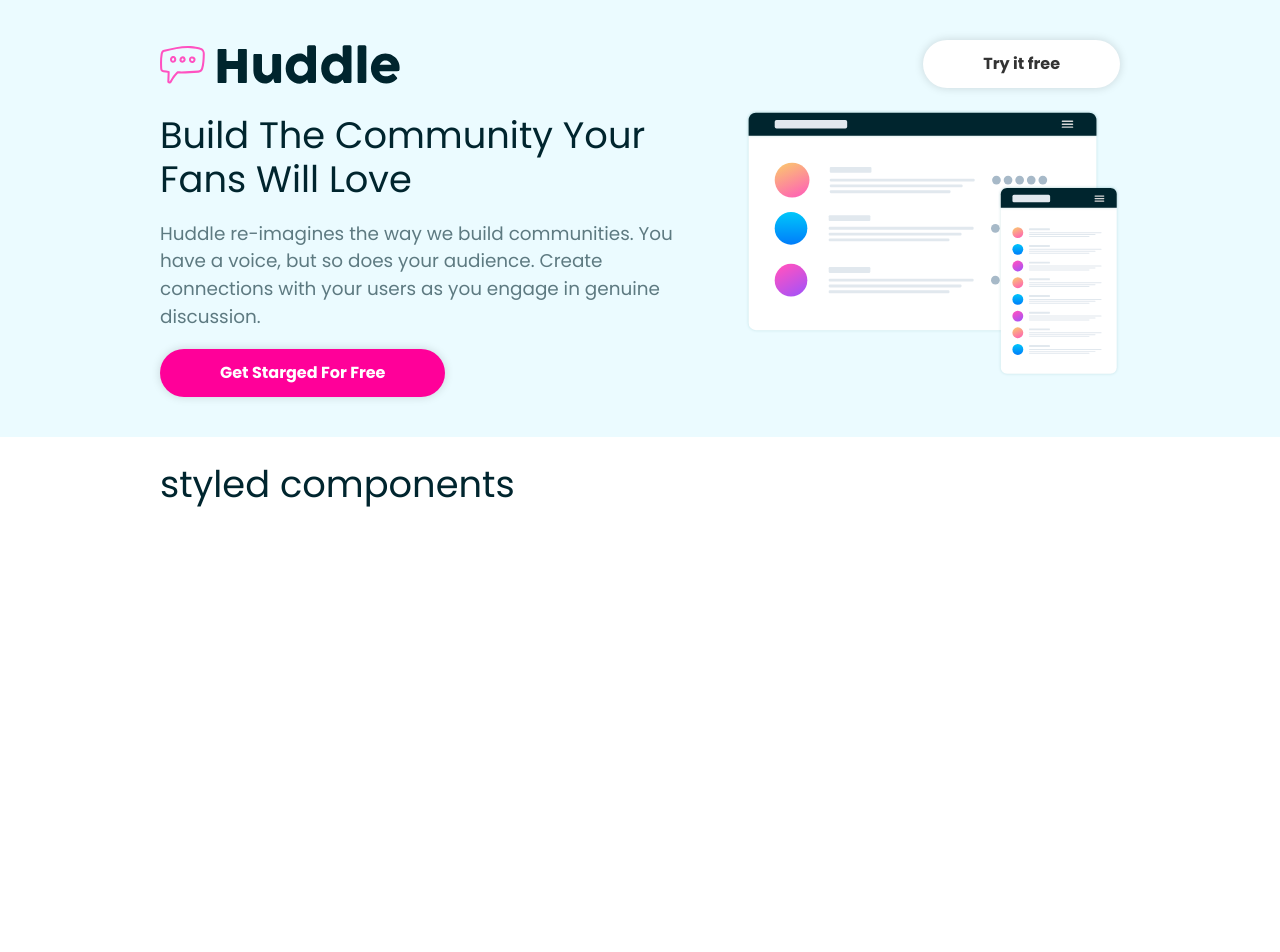
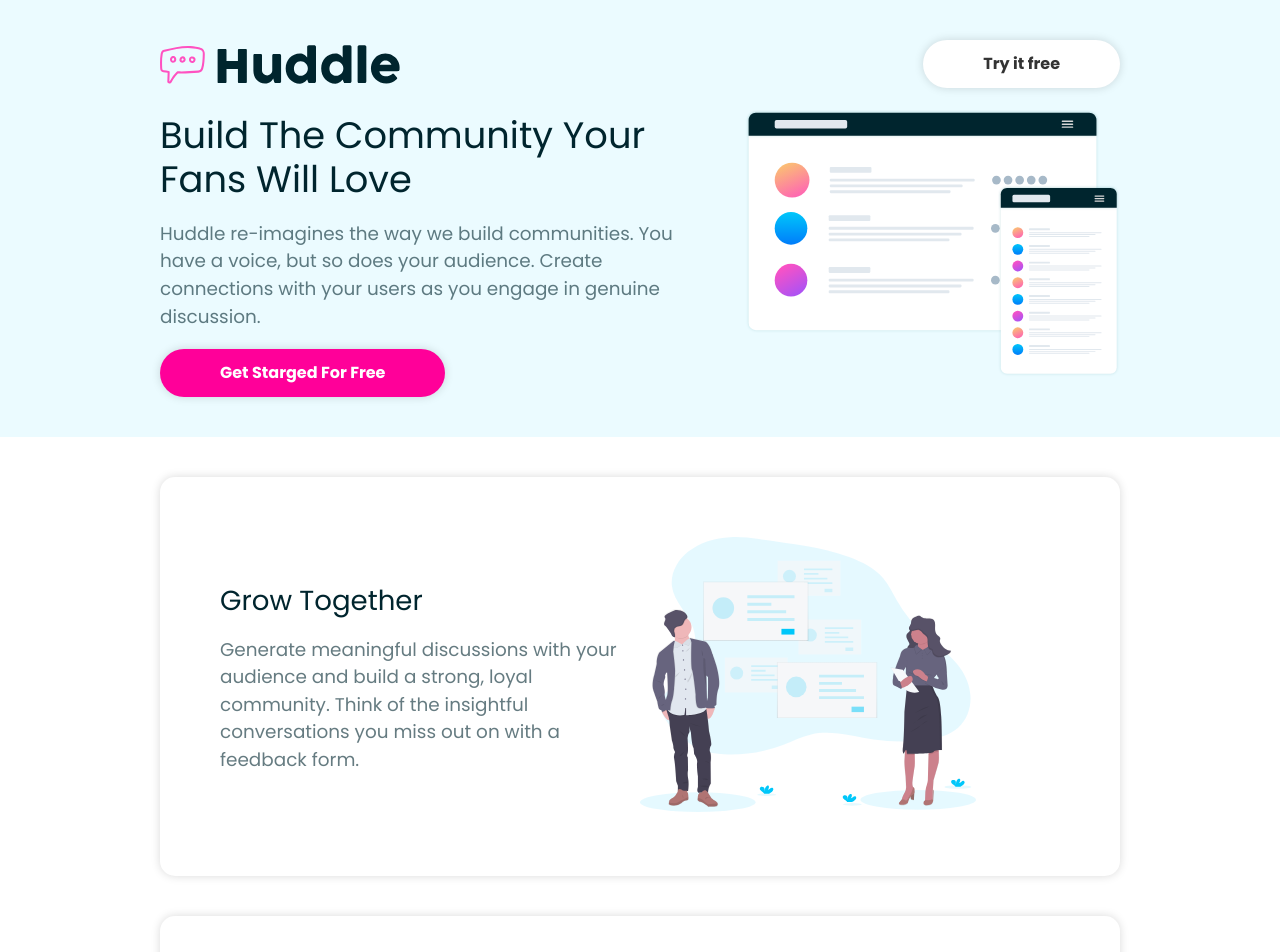
Before and after one commit to react-custom-projects/styled-components, a React app: page / in a window 1280 px wide. Shown: the top 952 px of the page. Before the commit the page ends 800 px from the top, so only its background shows below. Built offline with nearby package versions, Linux system fonts and the light colour scheme.

Commit message:
add card component

```diff
--- a/src/App.jsx
+++ b/src/App.jsx
@@ -7,12 +7,13 @@ import { ErrorBoundary } from 'react-error-boundary';
 //error boundary fallback
 import ErrorBoundaryFallback from './js/generic/ErrorBoundaryFallback';
 //constants
-import { theme } from './js/constants/Constants';
+import { theme, content } from './js/constants/Constants';
 //styles
 import GlobalStyles from './js/components/styles/Global';
 import { Container } from './js/components/styles/Container.styled';
 //components
 import Header from './js/components/Header';
+import Card from './js/components/shared/Card';
 
 const App = () => (
 	<ThemeProvider theme={theme}>
@@ -26,7 +27,9 @@ const App = () => (
 		>
 			<Header />
 			<Container>
-				<h1>styled components</h1>
+				{content.map((el) => (
+					<Card key={el.id} id={el.id} title={el.title} body={el.body} image={el.image} />
+				))}
 			</Container>
 		</ErrorBoundary>
 	</ThemeProvider>
--- /dev/null
+++ b/src/js/components/shared/Card.jsx
@@ -0,0 +1,17 @@
+import React from 'react';
+//styles
+import { StyledCard } from '../styles/Card.styled';
+
+const Card = ({ id, title, body, image }) => (
+	<StyledCard layout={id % 2 === 0 && 'row-reverse'}>
+		<div>
+			<h2>{title}</h2>
+			<p>{body}</p>
+		</div>
+		<div>
+			<img src={image} alt={title} />
+		</div>
+	</StyledCard>
+);
+
+export default Card;
--- /dev/null
+++ b/src/js/components/styles/Card.styled.js
@@ -0,0 +1,24 @@
+import styled from 'styled-components';
+
+export const StyledCard = styled.div`
+	display: flex;
+	flex-direction: ${({ layout }) => layout || 'row'};
+	align-items: center;
+	background-color: #ffffff;
+	border-radius: 15px;
+	box-shadow: 0 0 10px rgba(0, 0, 0, 0.15);
+	margin: 40px 0;
+	padding: 60px;
+
+	& > div {
+		flex: 1;
+	}
+
+	@media (max-width: ${({ theme: { mobile } }) => mobile}) {
+		flex-direction: column;
+	}
+
+	img {
+		width: 80%;
+	}
+`;
--- a/src/js/constants/Constants.js
+++ b/src/js/constants/Constants.js
@@ -1,3 +1,8 @@
+//images
+import growTogetherImage from '../../assets/images/illustration-grow-together.svg';
+import flowingConversationImage from '../../assets/images/illustration-flowing-conversation.svg';
+import yourUsersImage from '../../assets/images/illustration-your-users.svg';
+
 export const theme = {
 	colors: {
 		header: '#ebfbff',
@@ -6,3 +11,24 @@ export const theme = {
 	},
 	mobile: '768px',
 };
+
+export const content = [
+	{
+		id: 1,
+		title: 'Grow Together',
+		body: 'Generate meaningful discussions with your audience and build a strong, loyal community. Think of the insightful conversations you miss out on with a feedback form.',
+		image: growTogetherImage,
+	},
+	{
+		id: 2,
+		title: 'Flowing Conversations',
+		body: "You wouldn't paginate a conversation in real life, so why do it online? Our threads have just-in-time loading for a more natural flow.",
+		image: flowingConversationImage,
+	},
+	{
+		id: 3,
+		title: 'Your Users',
+		body: "It takes no time at all to integrate Huddle with your app's authentication solution. This means, once signed in to your app, your users can start chatting immediately.",
+		image: yourUsersImage,
+	},
+];
```
